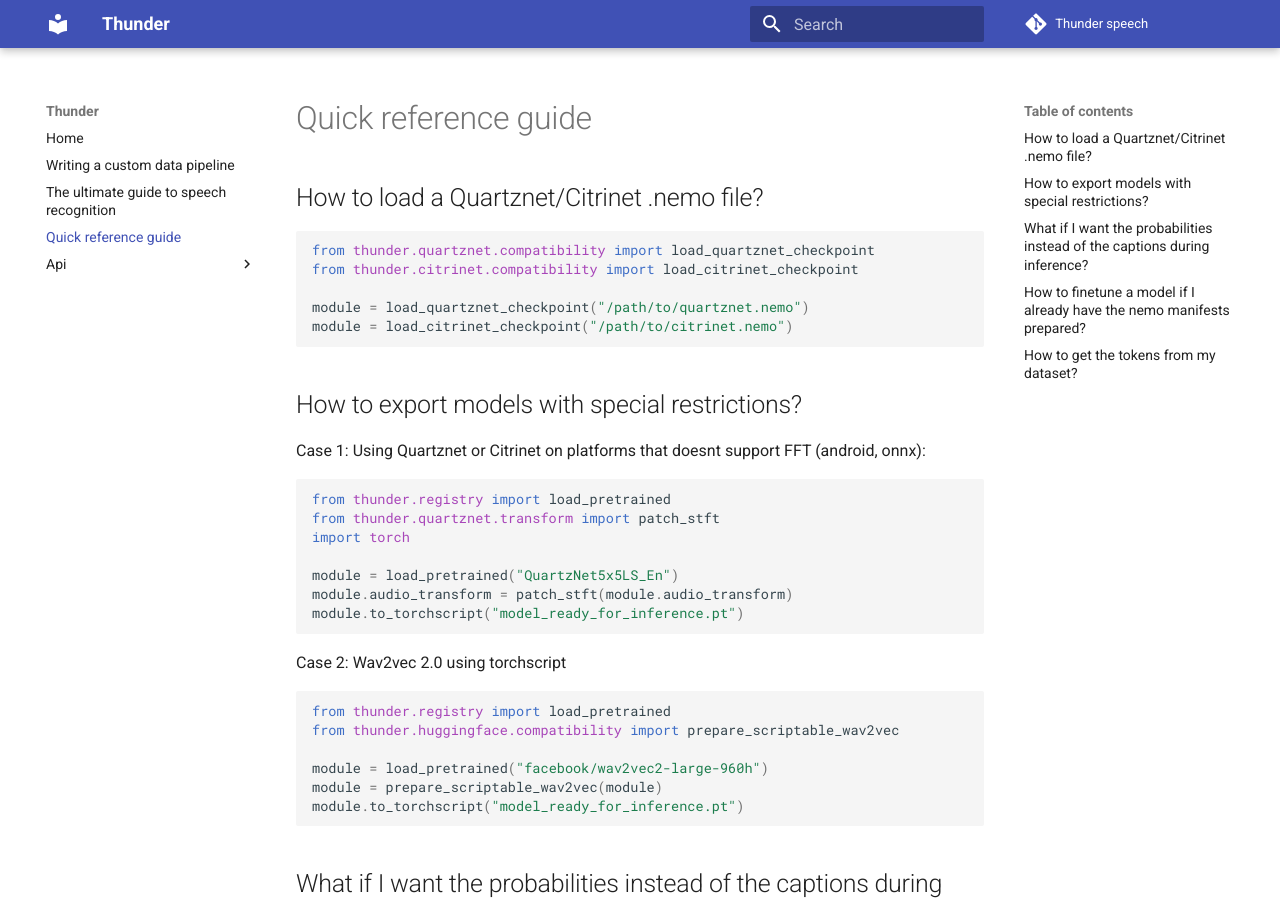
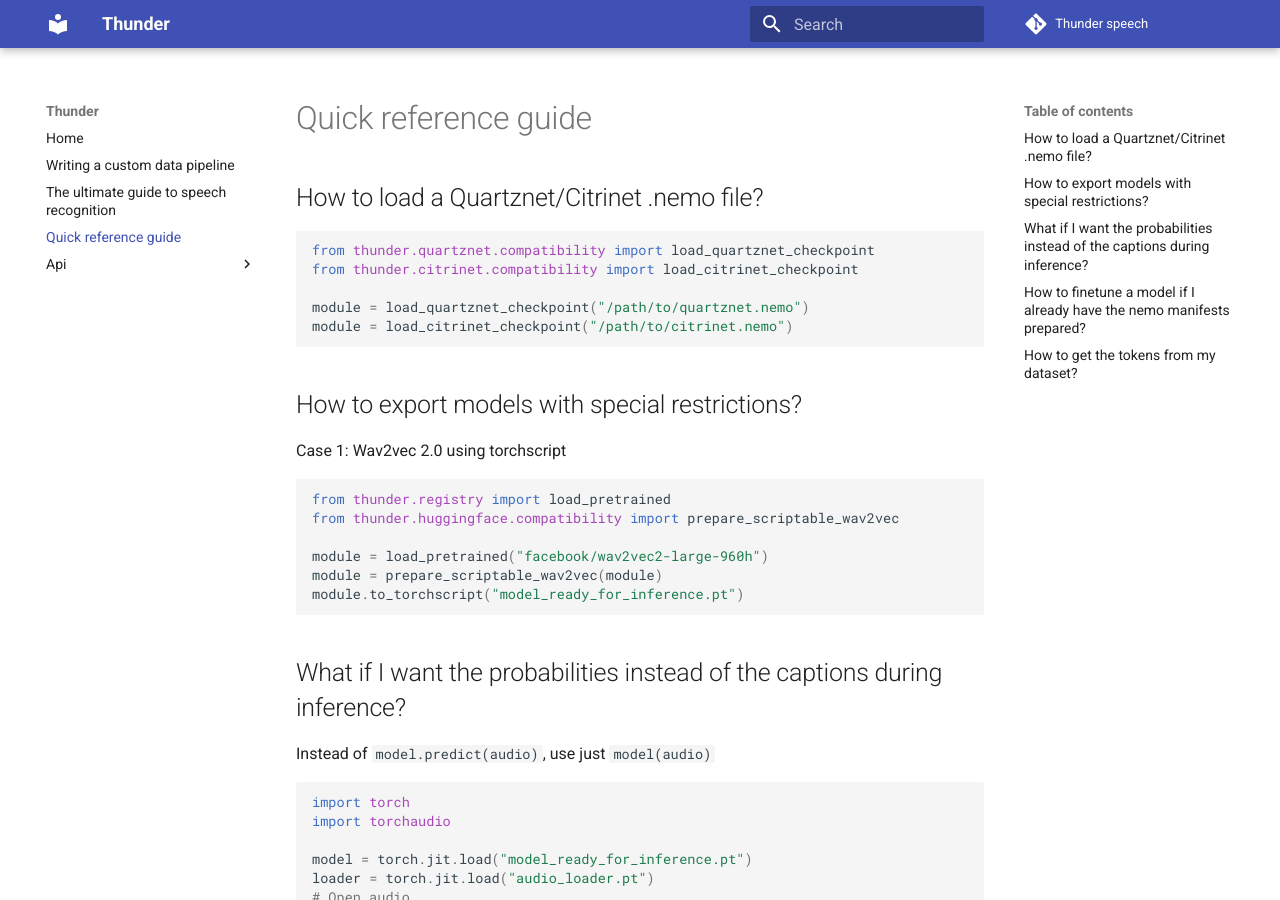
Before and after one commit to scart97/thunder-speech, an MkDocs documentation site: the page built from docs/quick reference guide.md, in a window 1280 px wide and 900 px high. Built offline with MkDocs 1.6.1 and Material for MkDocs 9.7.7, drawn with Linux system fonts in a browser that asks for light colours; comment, search, counter and statistics services are not loaded.

Commit message:
docs: updating old reference

````diff
--- a/docs/quick reference guide.md
+++ b/docs/quick reference guide.md
@@ -12,19 +12,8 @@ module = load_citrinet_checkpoint("/path/to/citrinet.nemo")
 
 ## How to export models with special restrictions?
 
-Case 1: Using Quartznet or Citrinet on platforms that doesnt support FFT (android, onnx):
 
-```py
-from thunder.registry import load_pretrained
-from thunder.quartznet.transform import patch_stft
-import torch
-
-module = load_pretrained("QuartzNet5x5LS_En")
-module.audio_transform = patch_stft(module.audio_transform)
-module.to_torchscript("model_ready_for_inference.pt")
-```
-
-Case 2: Wav2vec 2.0 using torchscript
+Case 1: Wav2vec 2.0 using torchscript
 
 
 ```py
````
